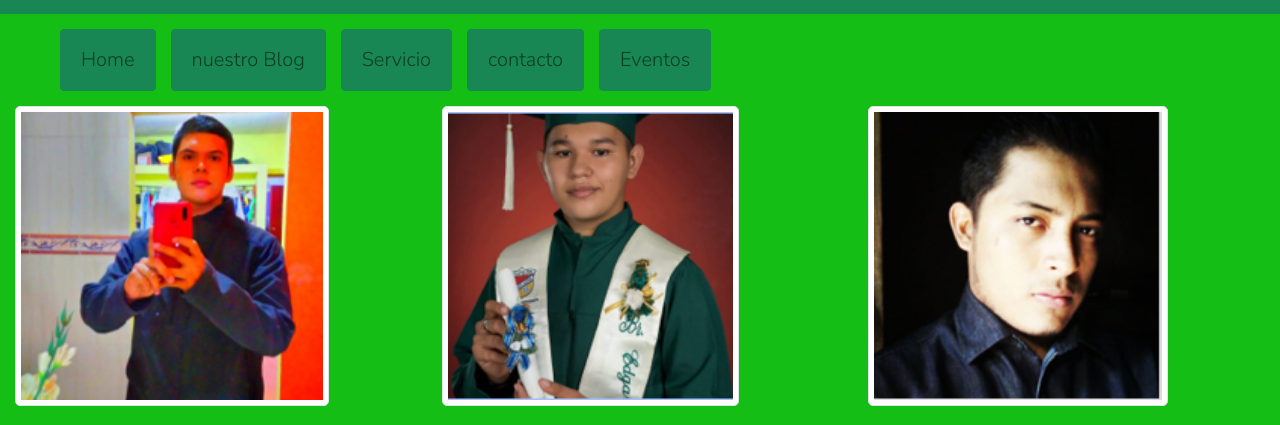
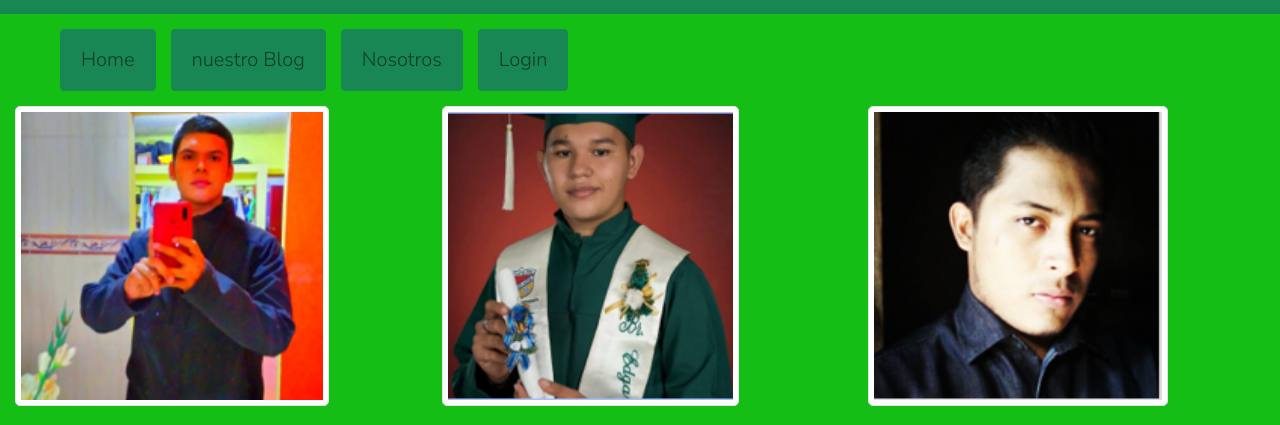
Before and after one commit to Mynor-Briones/nicaap_agency.github.io, a plain HTML site: page nosotros.html in a window 1280 px wide. Shown: the part 78-503 px from the top of the page. Drawn offline with nearby package versions, Linux system fonts and the light colour scheme; files whose address does not match are found by name.

Commit message:
AC_NOSTROS_3:42

```diff
--- a/nosotros.html
+++ b/nosotros.html
@@ -26,11 +26,10 @@
         </button>
         <div id="MenuNavegacion" class="collapse navbar-collapse text-center">
       <ul class="navbar-nav ms-3">
-        <li class=" btn btn-success m-1 btn-sm me-md-2"><a class="nav-link" href="home.html" target="_blank">Home</a></li>
+        <li class=" btn btn-success m-1 btn-sm me-md-2"><a class="nav-link" href="index.html" target="_blank">Home</a></li>
         <li class="btn btn-success m-1 btn-sm me-md-2"><a class="nav-link" href="blog.html" target="_blank">nuestro Blog</a></li>
-        <li class=" btn btn-success m-1 btn-sm me-md-2"><a class="nav-link" href="nosotros.html" target="_blank">Servicio</a></li>
-        <li class=" btn btn-success m-1 btn-sm me-md-2"><a class="nav-link" href="#" target="_blank">contacto</a></li>
-        <li class=" btn btn-success m-1 btn-sm me-md-2"><a class="nav-link" href="#" target="_blank">Eventos</a></li>
+        <li class=" btn btn-success m-1 btn-sm me-md-2"><a class="nav-link" href="nosotros.html" target="_blank">Nosotros</a></li>
+        <li class=" btn btn-success m-1 btn-sm me-md-2"><a class="nav-link" href="login.html" target="_blank">Login</a></li>
       </ul>
     </div>
    </nav>
```
